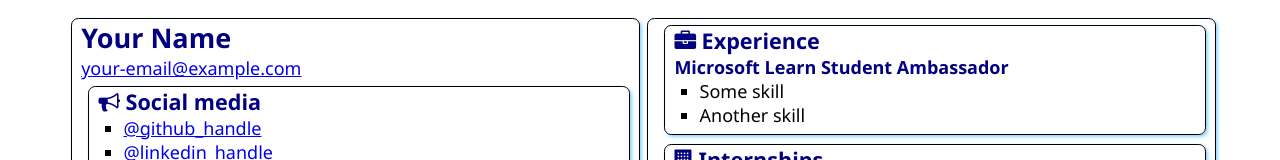
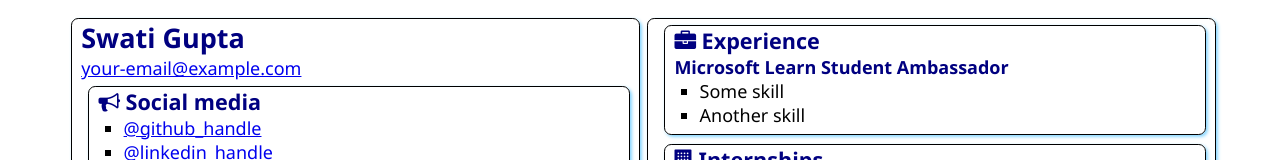
Before and after one commit to SwatiGupta1608/SATechnicalOnboarding, a plain HTML site: page src/index.html in a window 1280 px wide. Shown: the top 160 px of the page. Drawn offline with Linux system fonts and the light colour scheme.

Commit message:
Added my name
i have replaced my name in the html file

```diff
--- a/src/index.html
+++ b/src/index.html
@@ -12,7 +12,7 @@
 <body>
     <main>
         <article class="box">
-            <h1>Your Name</h1>
+            <h1>Swati Gupta</h1>
             <div><a href="mailto:your.email@example.com">your-email@example.com</a></div>
 
             <section class="box">
```
